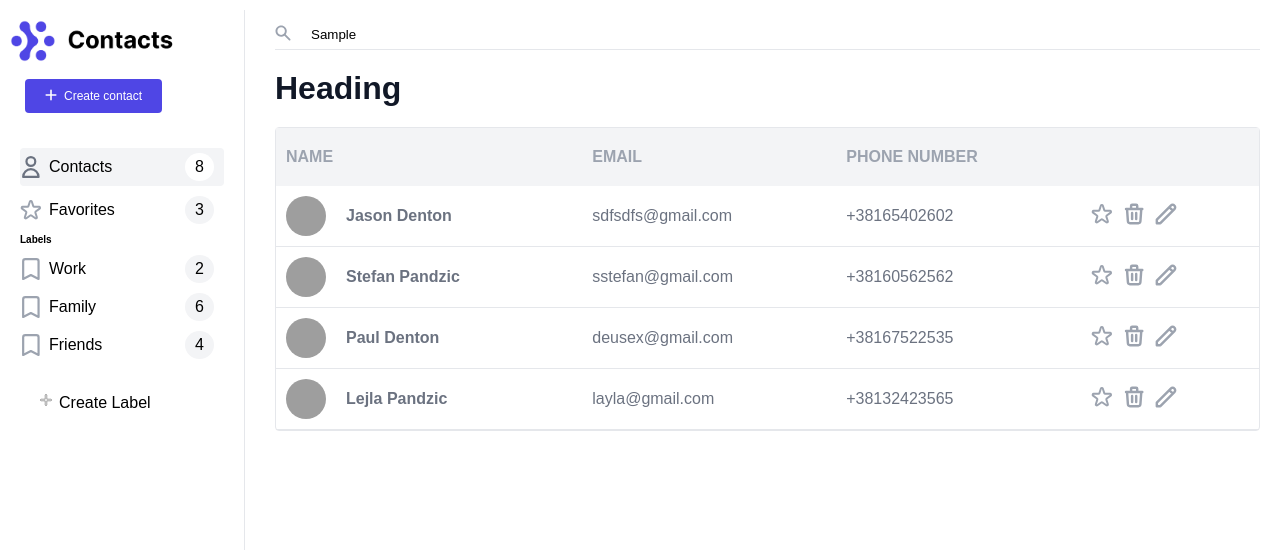
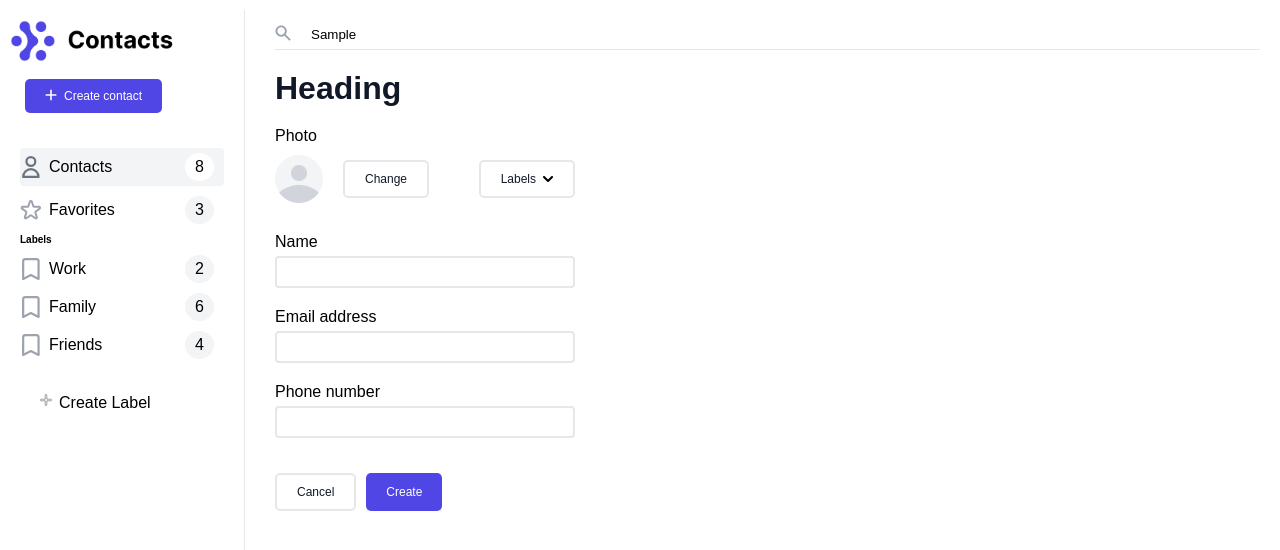
Before and after one commit to StefanPandzic/enlight_zadatak_contactsApp, a React (Create React App) app: page / in a window 1280 px wide. Both pictures are taken after typing "Sample" into the empty fields and a click on the button "Create contact". Shown: the top 550 px of the page. Built offline with nearby package versions, Linux system fonts and the light colour scheme; grey boxes are pictures that could not be loaded.

Commit message:
Finished View for Create Contact

```diff
--- a/src/base/_base.scss
+++ b/src/base/_base.scss
@@ -20,3 +20,7 @@ body {
 
   grid-template-columns: minmax(25.5rem, max-content) 1fr;
 }
+
+.hidden {
+  display: none !important;
+}
--- a/src/components/App.js
+++ b/src/components/App.js
@@ -4,9 +4,11 @@ import logo from "../images/logo.png";
 import faker from "faker";
 import ContactsList from "./ContactsList";
 import Icon from "./Icons";
+import Button from "./Button";
+import CreateContact from "./CreateContact";
 
 const App = () => {
-  const [showAddContact, setShowAddContact] = useState(false);
+  const [showCreateContact, setShowCreateContact] = useState(false);
   const [contacts, setContacts] = useState([
     {
       id: 1,
@@ -38,6 +40,18 @@ const App = () => {
     },
   ]);
 
+  const onCreate = () => {
+    setShowCreateContact(!showCreateContact);
+
+    if (showCreateContact) {
+      document.querySelector(".contacts").classList.remove("hidden");
+      document.querySelector(".create-contact").classList.add("hidden");
+    } else {
+      document.querySelector(".contacts").classList.add("hidden");
+      document.querySelector(".create-contact").classList.remove("hidden");
+    }
+  };
+
   return (
     <div className="container">
       <div className="sidebar">
@@ -45,10 +59,11 @@ const App = () => {
           <img src={logo} alt="Logo" className="logo" />
         </header>
         <div className="sidebar__cta">
-          <button className="btn btn--create-contact">
-            <Icon name="plus" size={12} />
-            <span>Create contact</span>
-          </button>
+          <Button
+            onCreate={onCreate}
+            text="Create contact"
+            className="btn btn--create-contact"
+          />
         </div>
         <nav className="sidebar__nav">
           <a href="#" className="link link--active">
@@ -106,6 +121,7 @@ const App = () => {
           <h1 className="header-1">Heading</h1>
         </section>
         <ContactsList contacts={contacts} />
+        <CreateContact />
       </main>
     </div>
   );
--- a/src/components/Button.js
+++ b/src/components/Button.js
@@ -1,18 +1,13 @@
 import React from "react";
+import Icon from "./Icons";
 
-
-
-const Button = ({ onClick }) => {
-
-    /*  if ()
-
-           return <button
-               onClick={onClick}
-               className='add-contact btn'
-           >
-               {text}
-           </button>*/
-
+const Button = ({ onCreate, text, className }) => {
+  return (
+    <button onClick={onCreate} className={className}>
+      <Icon name="plus" size={12} />
+      <span>{text}</span>
+    </button>
+  );
 };
 
 export default Button;
--- /dev/null
+++ b/src/components/CreateContact.js
@@ -0,0 +1,88 @@
+import React from "react";
+import { useState } from "react";
+import Button from "./Button";
+import avatar from "../images/avatar.png";
+import Icon from "./Icons";
+
+const CreateContact = () => {
+  //const [photo, setPhoto] = useState('');
+  const [name, setName] = useState("");
+  const [email, setEmail] = useState("");
+  const [phone, setPhone] = useState("");
+
+  const onSubmit = (e) => {
+    e.preventDefault();
+  };
+
+  return (
+    <form className="create-contact hidden" onSubmit={onSubmit}>
+      <div className="create-contact__photo">
+        <label>Photo</label>
+        <img src={avatar} alt="Profile Photo" />
+        <div className="create-contact__container">
+          <button className="btn btn--white">Change</button>
+          <div className="dropdown">
+            <button className="dropdown-btn btn btn--white">
+              <span>Labels</span>
+              <Icon name="dropdown" size={10} />
+            </button>
+            <div id="myDropdown" className="dropdown__content">
+              <a href="#">
+                <div className="checkmark checkmark--show">
+                  <Icon name="checkmark" size={10} />
+                </div>
+                <span>Work</span>
+              </a>
+              <a href="#">
+                <div className="checkmark checkmark--hide">
+                  <Icon name="checkmark" size={10} />
+                </div>
+                <span>Family</span>
+              </a>
+              <a href="#">
+                <div className="checkmark checkmark--hide">
+                  <Icon name="checkmark" size={10} />
+                </div>
+                <span>Friends</span>
+              </a>
+            </div>
+          </div>
+        </div>
+      </div>
+
+      <div className="create-contact__inputs">
+        <label>Name</label>
+        <input
+          type="text"
+          placeholder=""
+          value={name}
+          onChange={(e) => setName(e.target.value)}
+        />
+      </div>
+      <div className="create-contact__inputs">
+        <label>Email address</label>
+        <input
+          type="text"
+          placeholder=""
+          value={email}
+          onChange={(e) => setEmail(e.target.value)}
+        />
+      </div>
+      <div className="create-contact__inputs">
+        <label>Phone number</label>
+        <input
+          type="text"
+          placeholder=""
+          value={email}
+          onChange={(e) => setPhone(e.target.value)}
+        />
+      </div>
+      <div className="create-contact__buttons">
+        <button className="btn btn--white">Cancel</button>
+        <input type="submit" value="Create" className="btn" />
+      </div>
+    </form>
+  );
+};
+
+export default CreateContact;
--- a/src/components/_button.scss
+++ b/src/components/_button.scss
@@ -10,7 +10,7 @@
     font-size: $text-font-size;
     background-color: $color-primary;
     color: $color-white;
-    border-radius: 0.4rem;
+    border-radius: 0.5rem;
 
     border: none;
     cursor: pointer;
@@ -18,6 +18,12 @@
     span {
       margin-left: 0.7rem;
     }
+  }
+
+  &--white {
+    background-color: $color-white;
+    color: $color-text-primary;
+    border: 2px solid $color-border;
   }
 
   &--create-contact {
@@ -33,3 +39,11 @@
     font-size: $default-font-size;
   }
 }
+
+.dropdown-btn {
+  align-items: center;
+  span {
+    margin-left: 0;
+    margin-right: 0.7rem;
+  }
+}
--- /dev/null
+++ b/src/components/_create-contact.scss
@@ -0,0 +1,56 @@
+.create-contact {
+  display: grid;
+
+  font-size: $default-font-size;
+  grid-template-rows: repeat(5, max-content);
+
+  row-gap: 2rem;
+
+  grid-template-columns: 30rem;
+
+  &__container {
+    display: flex;
+    align-items: center;
+    justify-content: space-between;
+  }
+
+  &__photo {
+    display: grid;
+    grid-template-rows: min-content 1fr;
+    grid-template-columns: min-content 1fr;
+
+    align-items: center;
+
+    label {
+      grid-row: 1 / 2;
+      grid-column: 1 / -1;
+    }
+
+    button {
+      margin-left: 2rem;
+    }
+  }
+
+  &__inputs {
+    display: grid;
+
+    row-gap: 0.5rem;
+
+    input {
+      padding: 0.5rem;
+      background-color: $color-white;
+      font-size: $default-font-size;
+      color: $color-text-primary;
+      border: 2px solid $color-border;
+      border-radius: 4px;
+    }
+  }
+
+  &__buttons {
+    display: flex;
+
+    button {
+      margin-right: 1rem;
+    }
+  }
+}
--- /dev/null
+++ b/src/components/_dropdown.scss
@@ -0,0 +1,41 @@
+.dropdown {
+  position: relative;
+
+  &__content {
+    display: none;
+    position: absolute;
+    //display: grid;
+    z-index: 1;
+    background-color: $color-white;
+    box-shadow: 0 0.5rem 0.5rem rgba($color-black, 0.2);
+
+    top: 90%;
+
+    a:visited,
+    :link {
+      padding: 1.2rem 2rem;
+      text-decoration: none;
+      color: $color-black;
+      display: flex;
+      justify-content: start;
+
+      &:hover {
+        background-color: $color-secondary;
+      }
+
+      span {
+        margin-left: 1rem;
+      }
+    }
+  }
+}
+
+.checkmark {
+  &--show {
+    display: block;
+  }
+
+  &--hide {
+    visibility: hidden;
+  }
+}
--- a/src/components/_link.scss
+++ b/src/components/_link.scss
@@ -4,10 +4,7 @@
   text-decoration: none;
   color: $color-black;
 
-  //justify-self: center;
-
   display: flex;
-  //padding: 5rem auto;
   border-radius: 4px;
   align-items: center;
   text-align: left;
--- a/src/main.scss
+++ b/src/main.scss
@@ -3,6 +3,7 @@
 @import "base/base";
 @import "base/typography";
 
+@import "components/create-contact";
 @import "components/search";
 @import "components/button";
 @import "components/labels";
@@ -10,6 +11,7 @@
 @import "components/sidebar";
 @import "components/contact-item";
 @import "components/contacts";
+@import "components/dropdown";
 
 @import "layout/heading";
 @import "layout/header";
```
Also changed, not shown: src/components/AddContact.js (deleted, +0 -68 lines), src/images/avatar.png (added).
